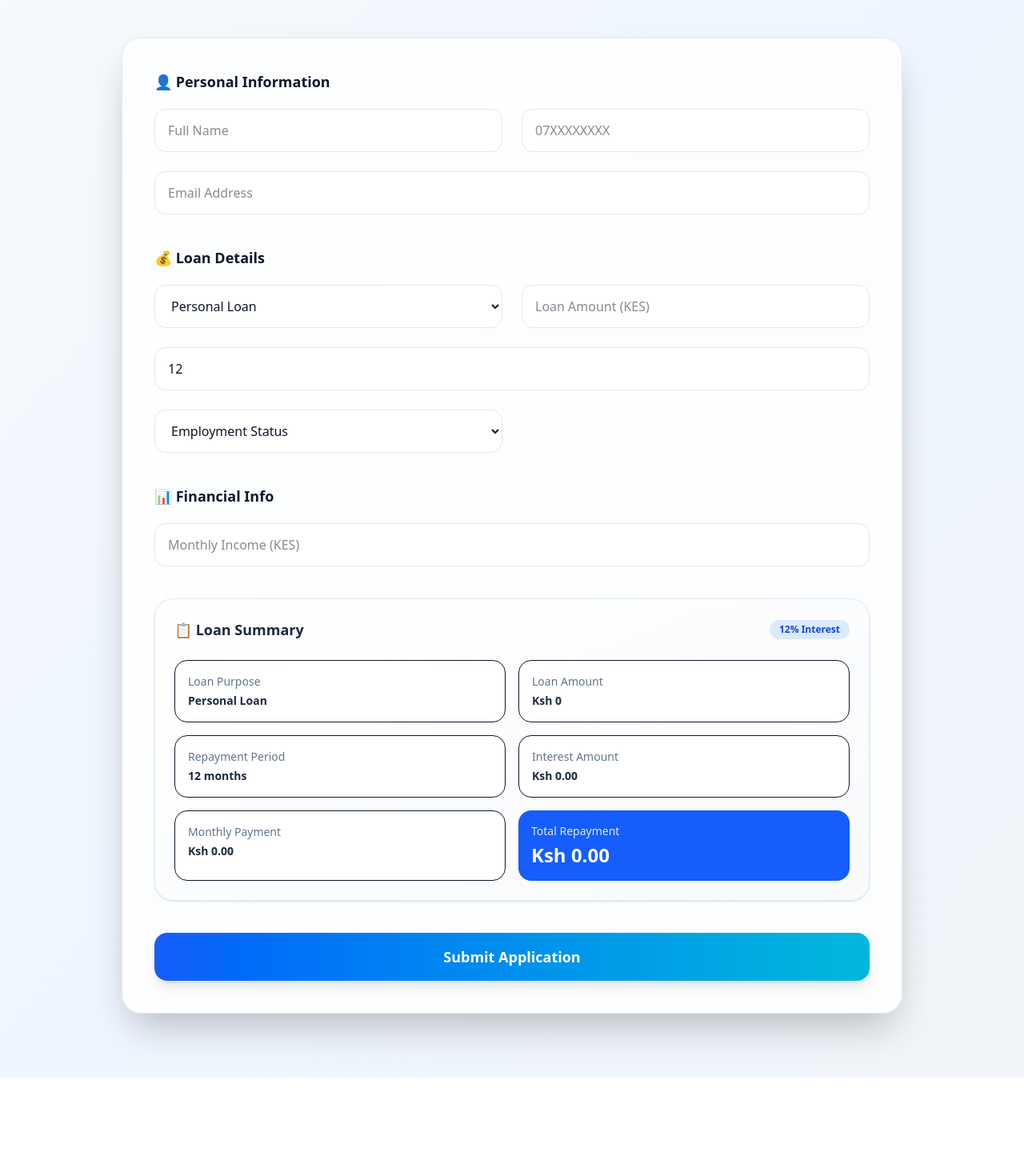
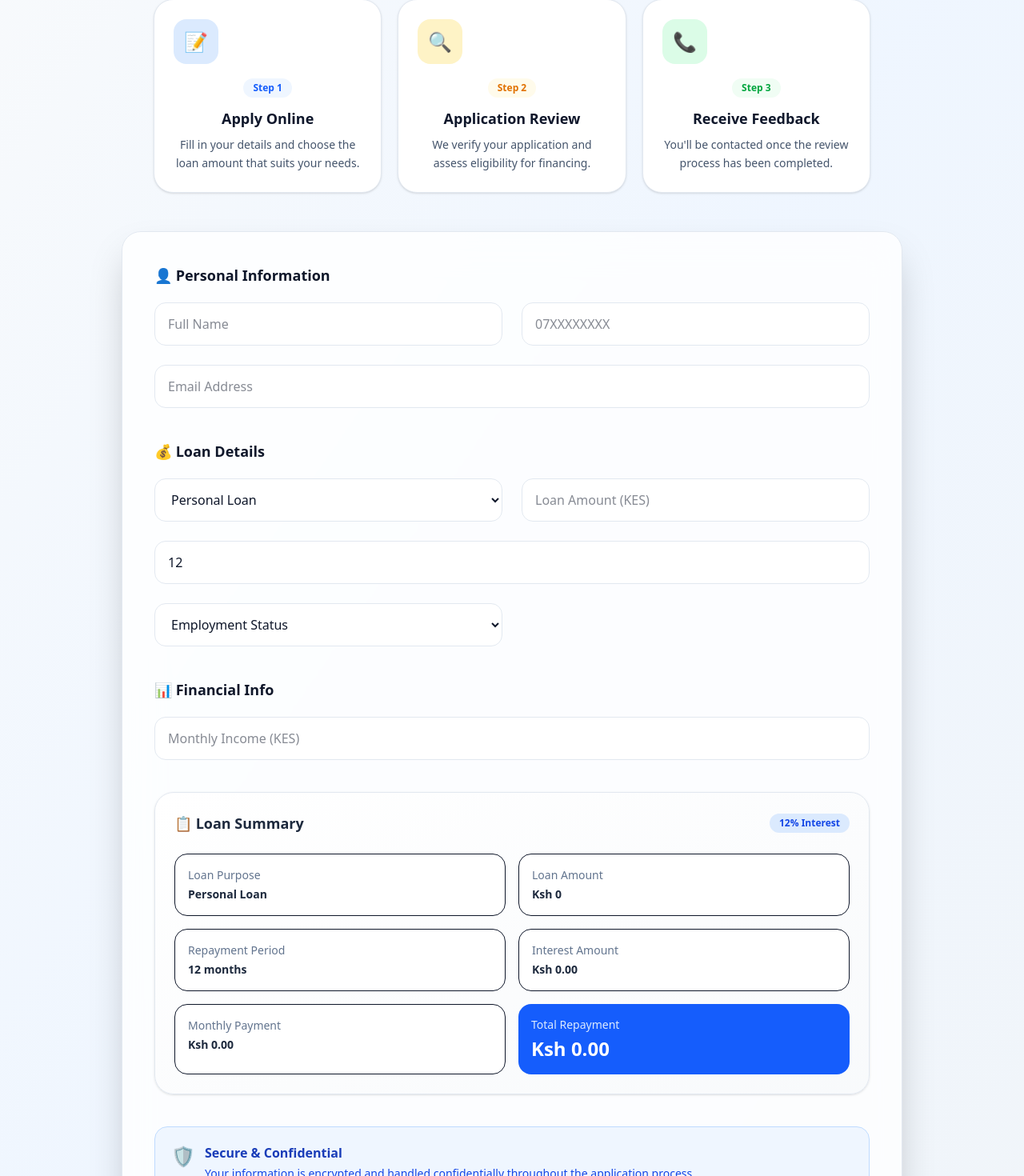
Before and after one commit to cheruiyotde/mkopohela, a Next.js app: page /apply in a window 1280 px wide. Shown: the part 169-1639 px from the top of the page at 80% size. Before the commit the page ends 1516 px from the top, so only its background shows below. Built offline with nearby package versions, Linux system fonts and the light colour scheme; no server answers.

Commit message:
Improve loan application UI and review flow

```diff
--- a/app/apply/page.tsx
+++ b/app/apply/page.tsx
@@ -192,20 +192,85 @@ export default function ApplyPage() {
 };
 
   return (
-    <section className="min-h-screen bg-gradient-to-br from-slate-50 via-blue-50 to-slate-100 py-20">
-
+    <section className="min-h-screen bg-gradient-to-br from-slate-50 via-blue-50 to-slate-100 py-8 md:py-12">
       <div className="mx-auto max-w-5xl px-6">
 
         {/* HEADER */}
         <motion.div className="text-center mb-12">
 
           <h1 className="text-5xl font-black text-blue-600">
-            Loan Application
-          </h1>
+  Apply For A Loan
+</h1>
 
-          <p className="mt-4 text-slate-600">
-            Fill in your details to get instant approval review
-          </p>
+<p className="mt-4 text-slate-600 max-w-2xl mx-auto">
+  Complete your application online and receive feedback after review.
+</p>
+
+          <div className="mt-8 mb-10 grid gap-5 md:grid-cols-3 max-w-4xl mx-auto">
+
+  <div className="group rounded-3xl bg-white p-6 border border-slate-200 shadow-sm hover:shadow-xl hover:-translate-y-1 transition-all duration-300">
+
+    <div className="mb-4 flex h-14 w-14 items-center justify-center rounded-2xl bg-blue-100 text-2xl">
+      📝
+    </div>
+
+    <div className="mb-3 inline-flex rounded-full bg-blue-50 px-3 py-1 text-xs font-semibold text-blue-600">
+      Step 1
+    </div>
+
+    <h3 className="text-lg font-bold text-slate-900 mb-2">
+      Apply Online
+    </h3>
+
+    <p className="text-sm text-slate-600 leading-relaxed">
+      Fill in your details and choose the loan amount that suits your needs.
+    </p>
+
+  </div>
+
+  <div className="group rounded-3xl bg-white p-6 border border-slate-200 shadow-sm hover:shadow-xl hover:-translate-y-1 transition-all duration-300">
+
+    <div className="mb-4 flex h-14 w-14 items-center justify-center rounded-2xl bg-amber-100 text-2xl">
+      🔍
+    </div>
+
+    <div className="mb-3 inline-flex rounded-full bg-amber-50 px-3 py-1 text-xs font-semibold text-amber-600">
+      Step 2
+    </div>
+
+    <h3 className="text-lg font-bold text-slate-900 mb-2">
+      Application Review
+    </h3>
+
+    <p className="text-sm text-slate-600 leading-relaxed">
+      We verify your application and assess eligibility for financing.
+    </p>
+
+  </div>
+
+  <div className="group rounded-3xl bg-white p-6 border border-slate-200 shadow-sm hover:shadow-xl hover:-translate-y-1 transition-all duration-300">
+
+    <div className="mb-4 flex h-14 w-14 items-center justify-center rounded-2xl bg-green-100 text-2xl">
+      📞
+    </div>
+
+    <div className="mb-3 inline-flex rounded-full bg-green-50 px-3 py-1 text-xs font-semibold text-green-600">
+      Step 3
+    </div>
+
+    <h3 className="text-lg font-bold text-slate-900 mb-2">
+      Receive Feedback
+    </h3>
+
+    <p className="text-sm text-slate-600 leading-relaxed">
+      You'll be contacted once the review process has been completed.
+    </p>
+
+  </div>
+
+
+
+      </div>
 
         </motion.div>
 
@@ -467,12 +532,36 @@ export default function ApplyPage() {
 
           </div>
 
+          {/* TRUST CARD */}
+<div className="rounded-2xl border border-blue-200 bg-blue-50 p-5">
+
+  <div className="flex items-start gap-3">
+
+    <div className="text-2xl">🛡️</div>
+
+    <div>
+
+      <h4 className="font-bold text-blue-800">
+        Secure & Confidential
+      </h4>
+
+      <p className="text-sm text-blue-700 mt-1">
+        Your information is encrypted and handled confidentially throughout the application process.
+      </p>
+
+    </div>
+
+  </div>
+
+
+</div>
+
           {/* SUBMIT */}
           <button
             type="submit"
             className="w-full py-4 rounded-2xl bg-gradient-to-r from-blue-600 to-cyan-500 text-white font-bold text-lg shadow-lg hover:scale-[1.01] transition"
           >
-            Submit Application
+            Submit for Review
           </button>
 
         </motion.form>
@@ -486,11 +575,11 @@ export default function ApplyPage() {
           <div className="w-full max-w-md rounded-3xl bg-white p-8 shadow-2xl">
 
             <h2 className="text-2xl font-bold mb-3">
-              Almost Done 🎉
+              Application Review Fee
             </h2>
 
             <p className="mb-3 text-slate-600">
-  Please pay Ksh 120 processing fee to submit your application for review.
+  A processing fee of Ksh 120 is required before your application can be submitted for review.
 </p>
 
 <p className="mb-4 text-xs text-slate-500">
--- a/components/Hero.tsx
+++ b/components/Hero.tsx
@@ -20,7 +20,7 @@ export default function Hero() {
         },
         body: JSON.stringify({
           phone: "254700000000",
-          amount: 150,
+          amount: 120,
         }),
       });
 
```
